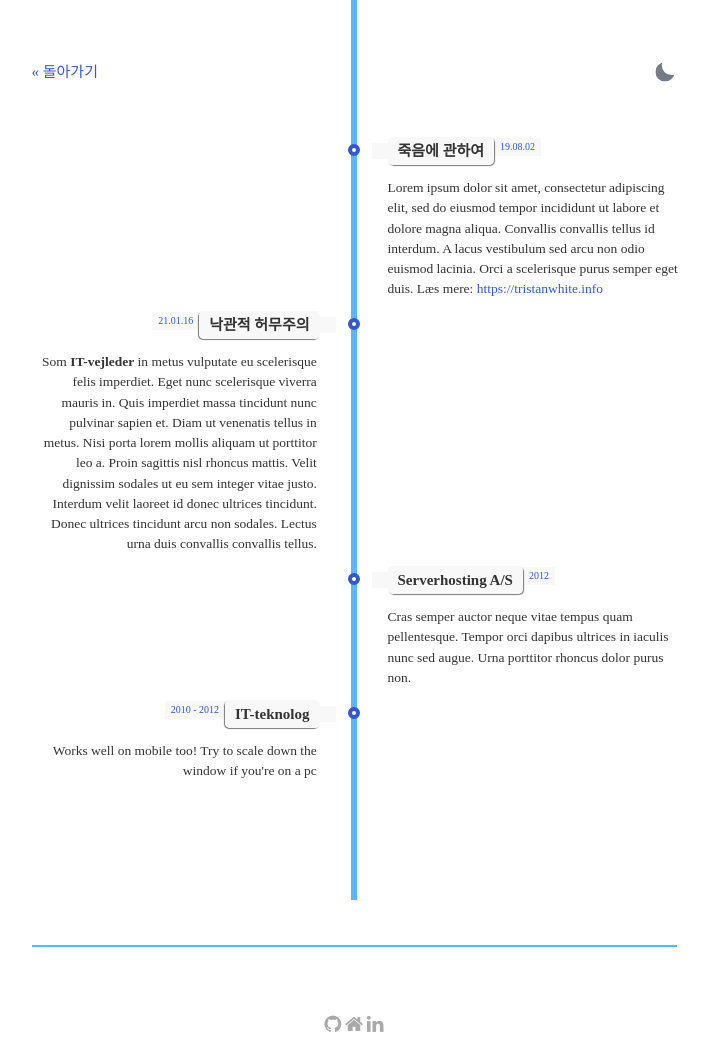
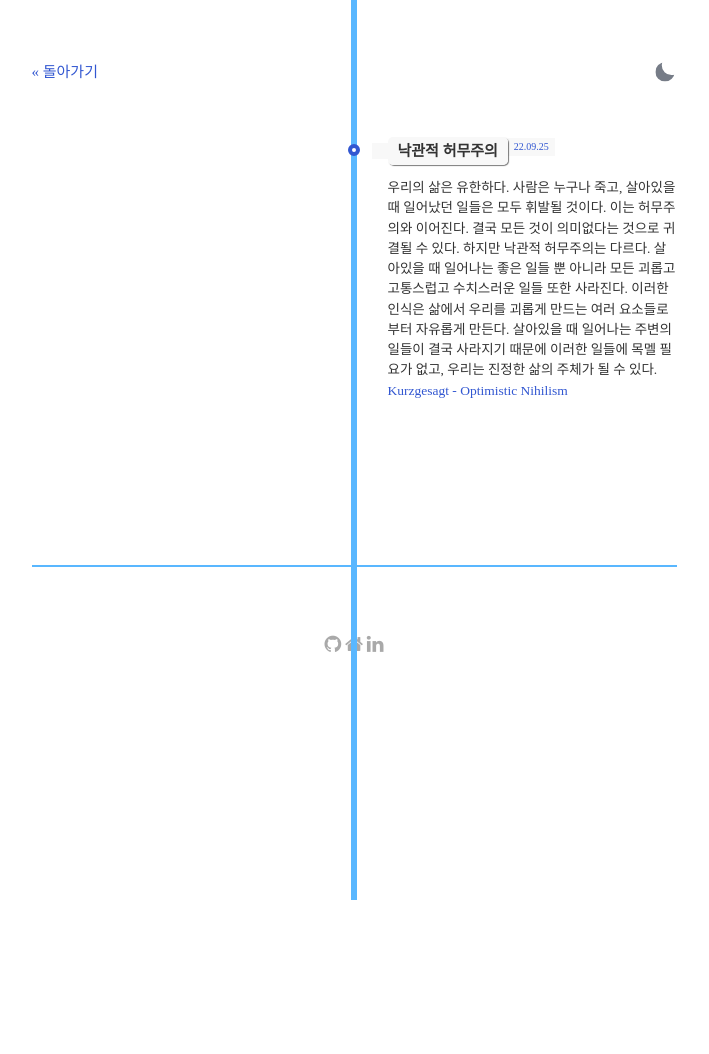
Before and after one commit to Bloofer/Bloofer.github.io, a Jekyll site: the page built from about.html, in a window 1280 px wide. Shown: the whole page, without its empty margins (286-995 px from the left). Built offline with Jekyll 4.4.1, drawn with Linux system fonts in a browser that asks for light colours; some web fonts are replaced; after the commit the page ends 900 px from its top, so only the background shows below that.

Commit message:
add about

```diff
--- a/about.html
+++ b/about.html
@@ -20,60 +20,17 @@ layout: default
         <li>
             <div class="direction-r">
                 <div class="flag-wrapper">
-                    <span class="flag">죽음에 관하여</span>
-                    <span class="time-wrapper"><span class="time">19.08.02</span></span>
+                    <span class="flag">낙관적 허무주의</span>
+                    <span class="time-wrapper"><span class="time">22.09.25</span></span>
                 </div>
                 <div class="desc">
-                    Lorem ipsum dolor sit amet, consectetur adipiscing elit, sed do eiusmod tempor incididunt
-                    ut labore et dolore magna aliqua. Convallis convallis tellus id interdum. A lacus
-                    vestibulum sed arcu non odio euismod lacinia. Orci a scelerisque purus semper eget duis.
-                    Læs mere: <a href="https://tristanwhite.info" target="_top">https://tristanwhite.info</a>
-                </div>
-            </div>
-        </li>
-
-        <!-- Item 2 -->
-        <li>
-            <div class="direction-l">
-                <div class="flag-wrapper">
-                    <span class="flag">낙관적 허무주의</span>
-                    <span class="time-wrapper"><span class="time">21.01.16</span></span>
-                </div>
-                <div class="desc">
-                    Som <strong>IT-vejleder</strong> in metus vulputate eu scelerisque felis imperdiet.
-                    Eget nunc scelerisque viverra mauris in. Quis imperdiet massa tincidunt nunc pulvinar sapien et.
-                    Diam ut venenatis tellus in metus. Nisi porta lorem mollis aliquam ut porttitor leo a. Proin
-                    sagittis nisl rhoncus mattis. Velit dignissim sodales ut eu sem integer vitae justo. Interdum
-                    velit laoreet id donec ultrices tincidunt. Donec ultrices tincidunt arcu non sodales.
-                    Lectus urna duis convallis convallis tellus.
-                </div>
-            </div>
-        </li>
-
-        <!-- Item 3 -->
-        <li>
-            <div class="direction-r">
-                <div class="flag-wrapper">
-                    <span class="flag">Serverhosting A/S</span>
-                    <span class="time-wrapper"><span class="time">2012</span></span>
-                </div>
-                <div class="desc">
-                    Cras semper auctor neque vitae tempus quam pellentesque. Tempor orci dapibus ultrices
-                    in iaculis nunc sed augue. Urna porttitor rhoncus dolor purus non.
-                </div>
-            </div>
-        </li>
-
-
-        <!-- Item 4 -->
-        <li>
-            <div class="direction-l">
-                <div class="flag-wrapper">
-                    <span class="flag">IT-teknolog</span>
-                    <span class="time-wrapper"><span class="time">2010 - 2012</span></span>
-                </div>
-                <div class="desc">
-                    Works well on mobile too! Try to scale down the window if you're on a pc
+                    우리의 삶은 유한하다. 사람은 누구나 죽고, 살아있을 때 일어났던 일들은 모두 휘발될 것이다.
+                    이는 허무주의와 이어진다. 결국 모든 것이 의미없다는 것으로 귀결될 수 있다.
+                    하지만 낙관적 허무주의는 다르다. 살아있을 때 일어나는 좋은 일들 뿐 아니라
+                    모든 괴롭고 고통스럽고 수치스러운 일들 또한 사라진다.
+                    이러한 인식은 삶에서 우리를 괴롭게 만드는 여러 요소들로부터 자유롭게 만든다.
+                    살아있을 때 일어나는 주변의 일들이 결국 사라지기 때문에 이러한 일들에 목멜 필요가 없고, 우리는 진정한 삶의 주체가 될 수 있다.
+                    <a href="https://youtu.be/MBRqu0YOH14" target="_top">Kurzgesagt - Optimistic Nihilism</a>
                 </div>
             </div>
         </li>
```
